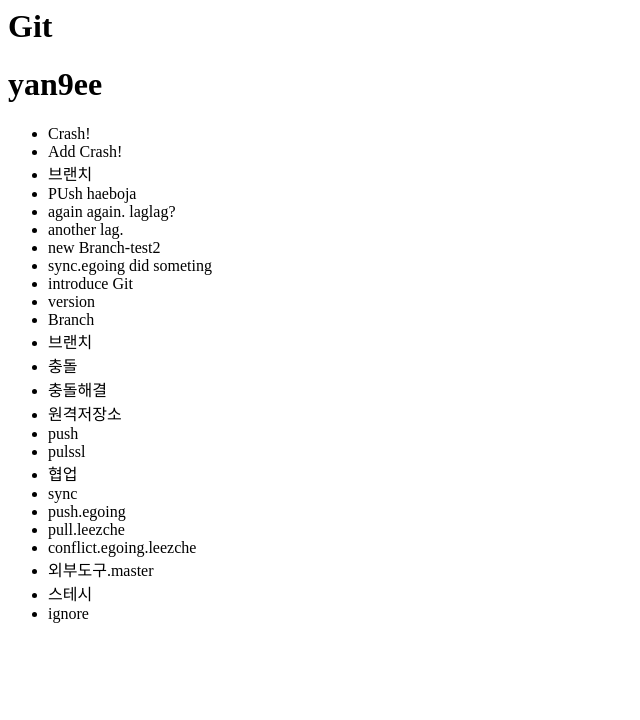
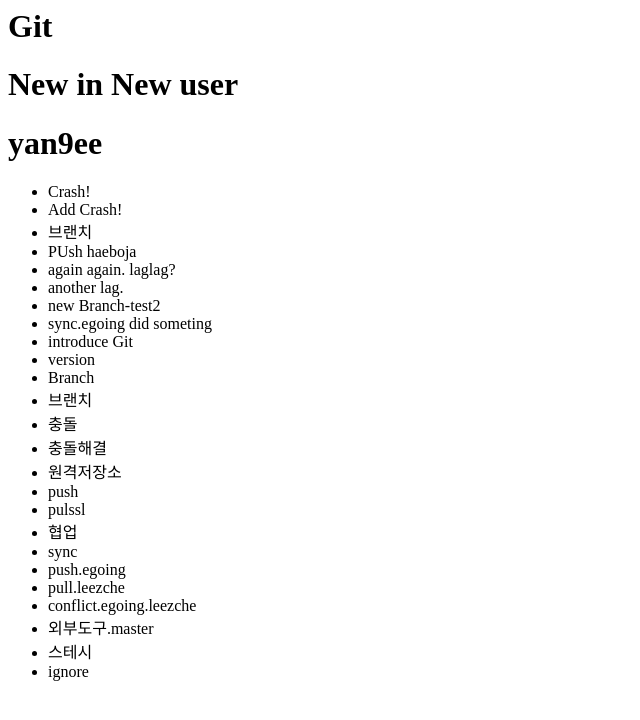
Before and after one commit to yangee/gitPrac, a plain HTML site: page index.html in a window 1280 px wide. Shown: the whole page, without its empty margins (0-640 px from the left). Drawn offline with Linux system fonts and the light colour scheme.

Commit message:
modification from newbie

```diff
--- a/index.html
+++ b/index.html
@@ -7,6 +7,7 @@
     <body>
         <header>
             <h1>Git</h1>
+	    <h1>New in New user</h1>
         </header>
         <header>
                 <h1>yan9ee</h1>
```
